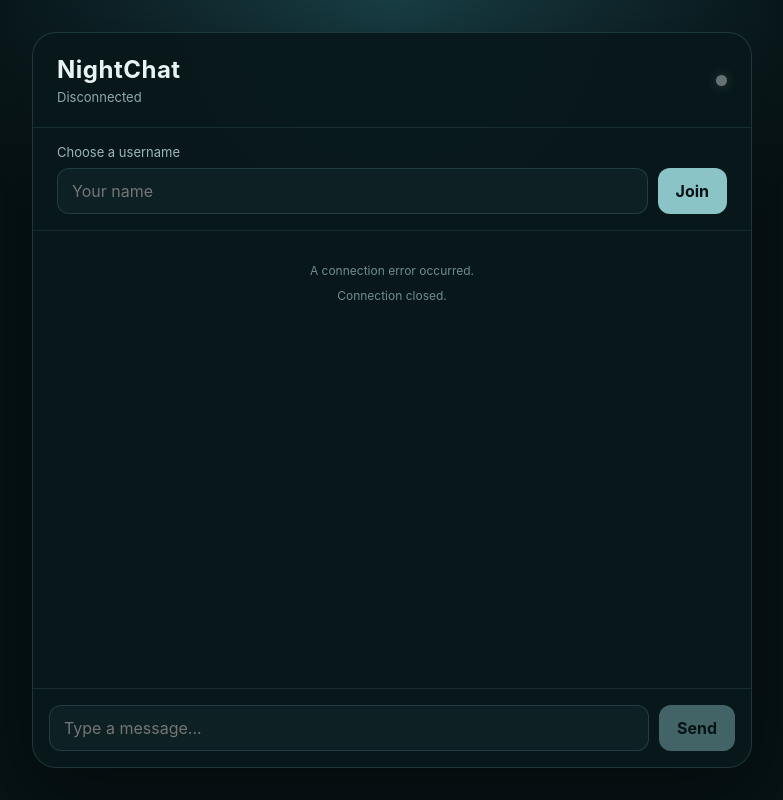
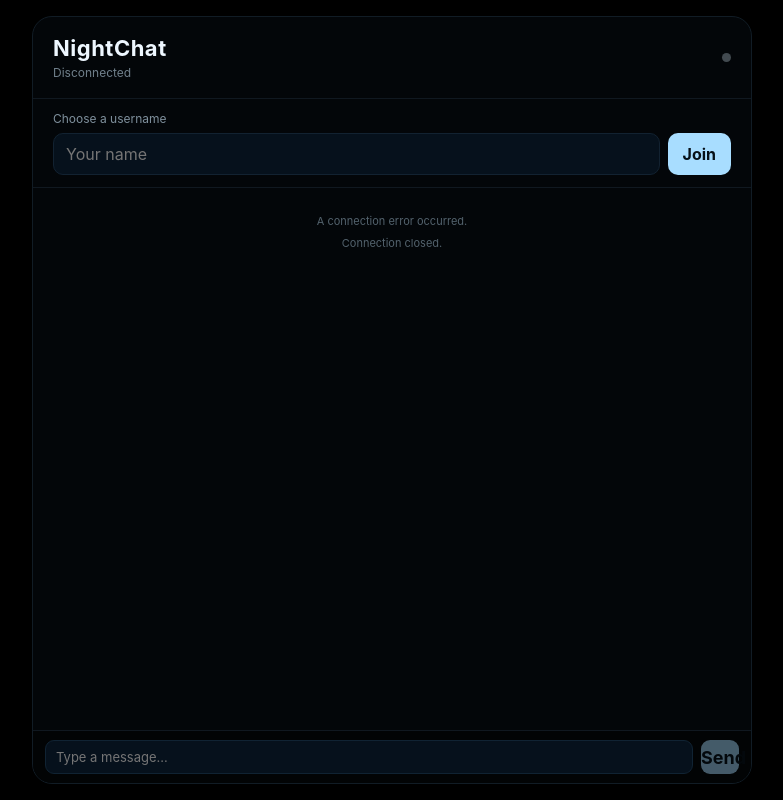
Before and after one commit to kbggbs-binfe/NightChat, a website: page public/index.html in a window 1280 px wide. Shown: the whole page, without its empty margins (248-1031 px from the left). Drawn offline with Linux system fonts and the light colour scheme.

Commit message:
Update style.css

```diff
--- a/public/style.css
+++ b/public/style.css
@@ -12,72 +12,70 @@ body {
   min-height: 100vh;
   display: grid;
   place-items: center;
-  background:
-    radial-gradient(circle at top, #193f46 0%, transparent 42%),
-    #071316;
-  color: #e9f3f3;
+  background: #000000;
+  color: #eef7ff;
 }
 
 .app {
   width: min(720px, 94vw);
-  height: min(760px, 92vh);
+  height: min(800px, 96vh);
   display: grid;
   grid-template-rows: auto auto 1fr auto;
   overflow: hidden;
-  background: rgba(9, 24, 27, 0.96);
-  border: 1px solid rgba(135, 201, 205, 0.18);
-  border-radius: 24px;
-  box-shadow: 0 25px 80px rgba(0, 0, 0, 0.45);
+  background: #030609;
+  border: 1px solid #111c25;
+  border-radius: 20px;
+  box-shadow: 0 20px 70px rgba(0, 0, 0, 0.7);
 }
 
 .header {
   display: flex;
   align-items: center;
   justify-content: space-between;
-  padding: 22px 24px;
-  border-bottom: 1px solid rgba(135, 201, 205, 0.12);
+  padding: 18px 20px;
+  border-bottom: 1px solid #101820;
 }
 
 .header h1 {
   margin: 0;
-  font-size: 24px;
+  font-size: 22px;
   letter-spacing: 0.5px;
 }
 
 .header p {
-  margin: 5px 0 0;
-  color: #8fa9ac;
-  font-size: 13px;
+  margin: 4px 0 0;
+  color: #71808c;
+  font-size: 12px;
 }
 
 .online-dot {
-  width: 11px;
-  height: 11px;
+  width: 9px;
+  height: 9px;
   border-radius: 50%;
-  background: #657174;
-  box-shadow: 0 0 12px rgba(100, 130, 130, 0.4);
+  background: #424a50;
+  box-shadow: none;
 }
 
 .online-dot.connected {
-  background: #65d18b;
-  box-shadow: 0 0 14px rgba(101, 209, 139, 0.65);
+  background: #8fd8ff;
+  box-shadow: 0 0 12px rgba(143, 216, 255, 0.65);
 }
 
 .name-panel {
-  padding: 16px 24px;
-  border-bottom: 1px solid rgba(135, 201, 205, 0.12);
+  padding: 12px 20px;
+  border-bottom: 1px solid #101820;
 }
 
 .name-panel label {
   display: block;
-  margin-bottom: 8px;
-  color: #9db5b7;
-  font-size: 13px;
+  margin-bottom: 7px;
+  color: #7f909d;
+  font-size: 12px;
 }
 
 .name-row {
   display: flex;
-  gap: 10px;
+  gap: 8px;
 }
 
 input,
@@ -88,24 +86,24 @@ button {
 input {
   min-width: 0;
   flex: 1;
-  border: 1px solid rgba(135, 201, 205, 0.18);
-  border-radius: 12px;
+  border: 1px solid #122231;
+  border-radius: 10px;
   outline: none;
-  background: #0d2023;
-  color: #eefafa;
-  padding: 12px 14px;
+  background: #06111c;
+  color: #eef7ff;
+  padding: 10px 12px;
 }
 
 input:focus {
-  border-color: #69aeb2;
+  border-color: #4f87a8;
 }
 
 button {
   border: 0;
-  border-radius: 12px;
-  padding: 0 18px;
-  background: #8bc4c7;
-  color: #061113;
+  border-radius: 10px;
+  padding: 0 15px;
+  background: #a8ddff;
+  color: #061018;
   font-weight: 700;
   cursor: pointer;
 }
@@ -115,35 +113,38 @@ button:hover:not(:disabled) {
 }
 
 button:disabled {
-  opacity: 0.45;
+  opacity: 0.4;
   cursor: not-allowed;
 }
 
 .chat-window {
   overflow-y: auto;
-  padding: 22px;
+  padding: 18px 20px;
+  min-height: 0;
 }
 
 .message {
   width: fit-content;
-  max-width: 82%;
-  margin: 0 0 12px;
-  padding: 11px 14px;
-  border-radius: 15px;
-  background: #112a2e;
-  line-height: 1.45;
+  max-width: 78%;
+  margin: 0 0 10px;
+  padding: 9px 12px;
+  border-radius: 13px;
+  background: #0b141c;
+  border: 1px solid #111e28;
+  line-height: 1.4;
   overflow-wrap: anywhere;
 }
 
 .message.self {
   margin-left: auto;
-  background: #23575b;
+  background: #0d1d2a;
+  border-color: #142c3e;
 }
 
 .sender {
-  margin-bottom: 3px;
-  color: #9bc9cb;
-  font-size: 11px;
+  margin-bottom: 2px;
+  color: #8fc7e8;
+  font-size: 10px;
   font-weight: 700;
 }
 
@@ -152,21 +153,40 @@ button:disabled {
 }
 
 .system {
-  margin: 10px auto;
+  margin: 8px auto;
   text-align: center;
-  color: #718c8f;
-  font-size: 12px;
+  color: #53626d;
+  font-size: 11px;
 }
 
 .composer {
   display: flex;
-  gap: 10px;
-  padding: 16px;
-  border-top: 1px solid rgba(135, 201, 205, 0.12);
+  align-items: center;
+  gap: 8px;
+  padding: 9px 12px;
+  border-top: 1px solid #101820;
+  background: #020405;
 }
 
 .composer input {
-  flex: 1;
+  height: 34px;
+  padding: 6px 10px;
+  border-radius: 9px;
+  background: #06111c;
+  border: 1px solid #102333;
+  font-size: 13px;
+}
+
+.composer button {
+  width: 38px;
+  height: 34px;
+  padding: 0;
+  display: grid;
+  place-items: center;
+  border-radius: 9px;
+  background: #a8ddff;
+  color: #061018;
+  font-size: 18px;
 }
 
 @media (max-width: 600px) {
@@ -175,4 +195,12 @@ button:disabled {
     height: 100vh;
     border-radius: 0;
   }
+
+  .chat-window {
+    padding: 14px;
+  }
+
+  .message {
+    max-width: 84%;
+  }
 }
```
